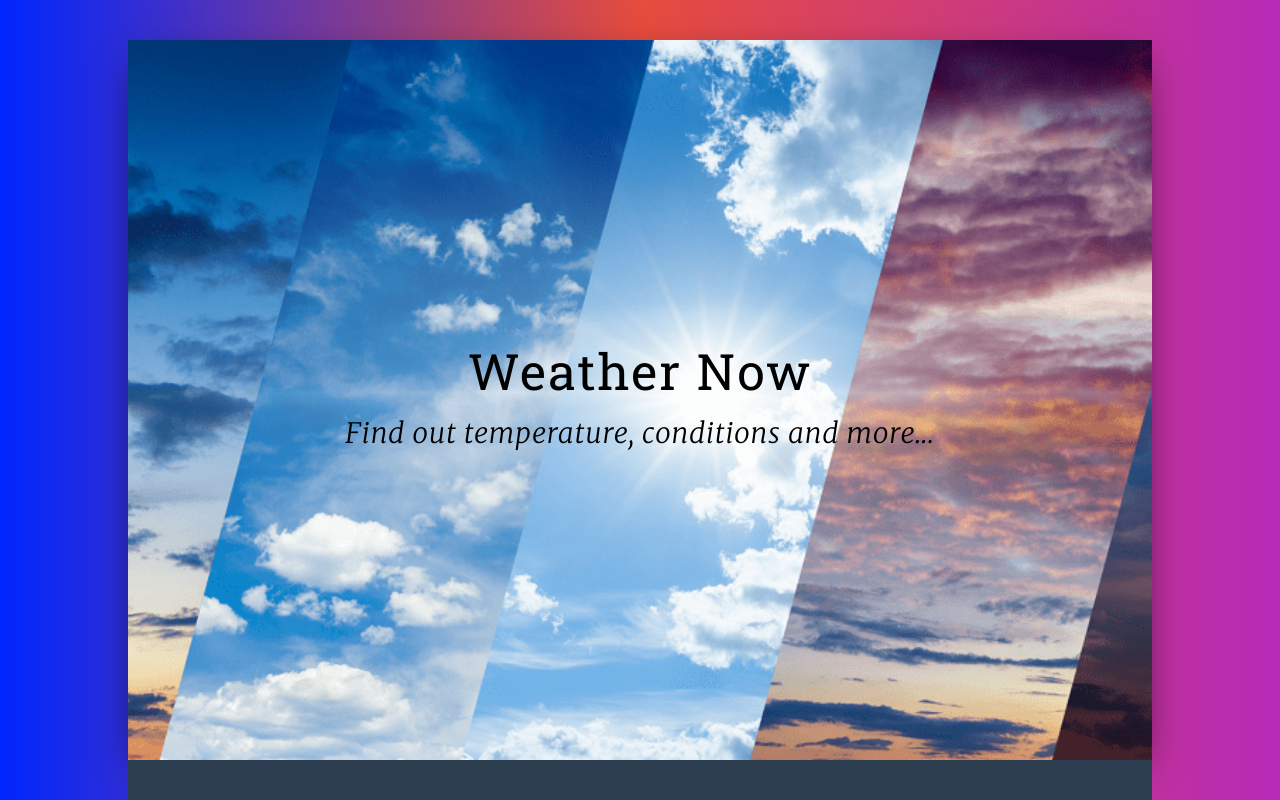
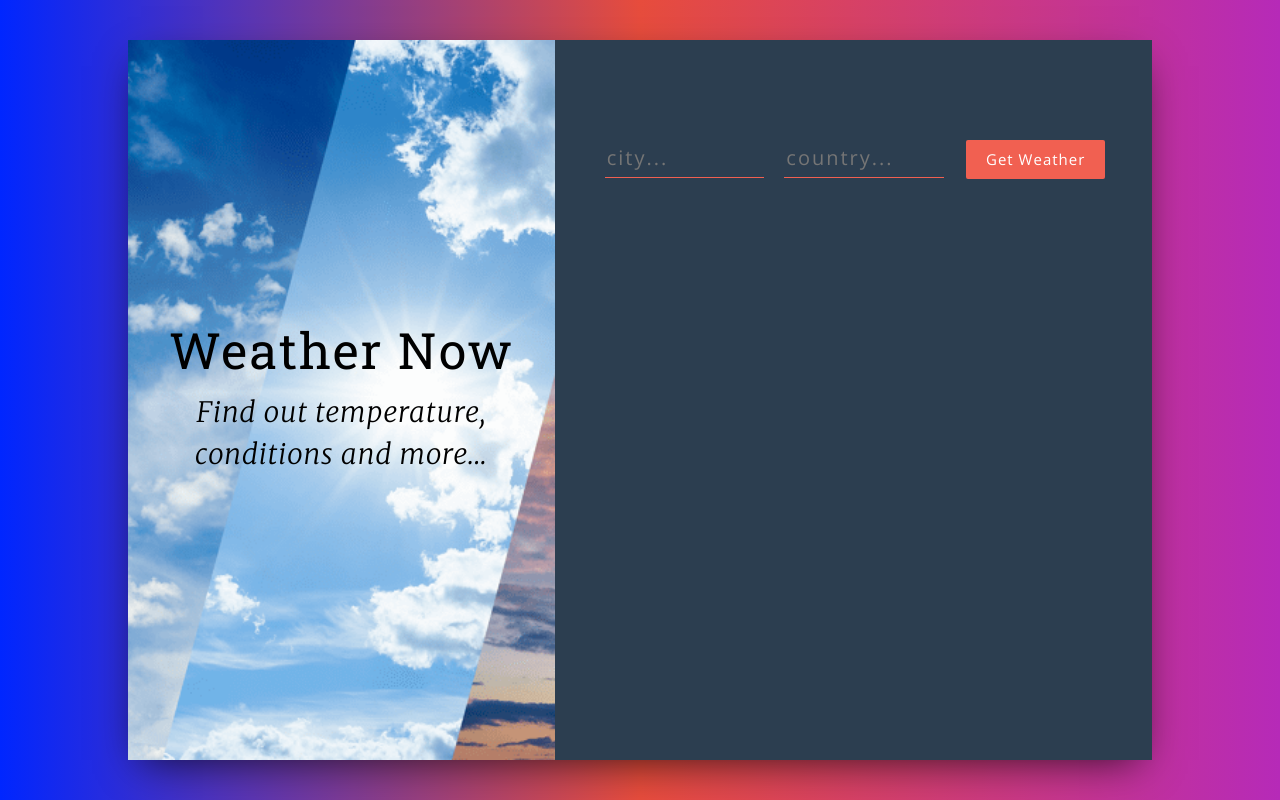
Before and after one commit to SamKlep/react-weather-app, a React (Create React App) app: page / in a window 1280 px wide. Shown: the top 800 px of the page. Built offline with nearby package versions, Linux system fonts and the light colour scheme.

Commit message:
fixed div styling issue

```diff
--- a/src/App.js
+++ b/src/App.js
@@ -46,13 +46,15 @@ class App extends React.Component {
     }
     render() {
         return (
+            <div>
                 <div className="wrapper">
                     <div className="main">
-
-                                <div className="col-xs-5 title-container">
+                        <div className="container">
+                            <div className="row">
+                                <div className="col-md-5 title-container">
                                     <Titles />
                                 </div>
-                                <div className="col-xs-7 form-container">
+                                <div className="col-md-7 form-container">
                                     <Form getWeather={this.getWeather} />
                                     <Weather
                                         temperature={this.state.temperature}
@@ -65,8 +67,9 @@ class App extends React.Component {
                                 </div>
                             </div>
                         </div>
-
-
+                    </div>
+                </div>
+            </div>
         );
     }
 };
```
Also changed, not shown: src/img/lightning.jpg (added).
